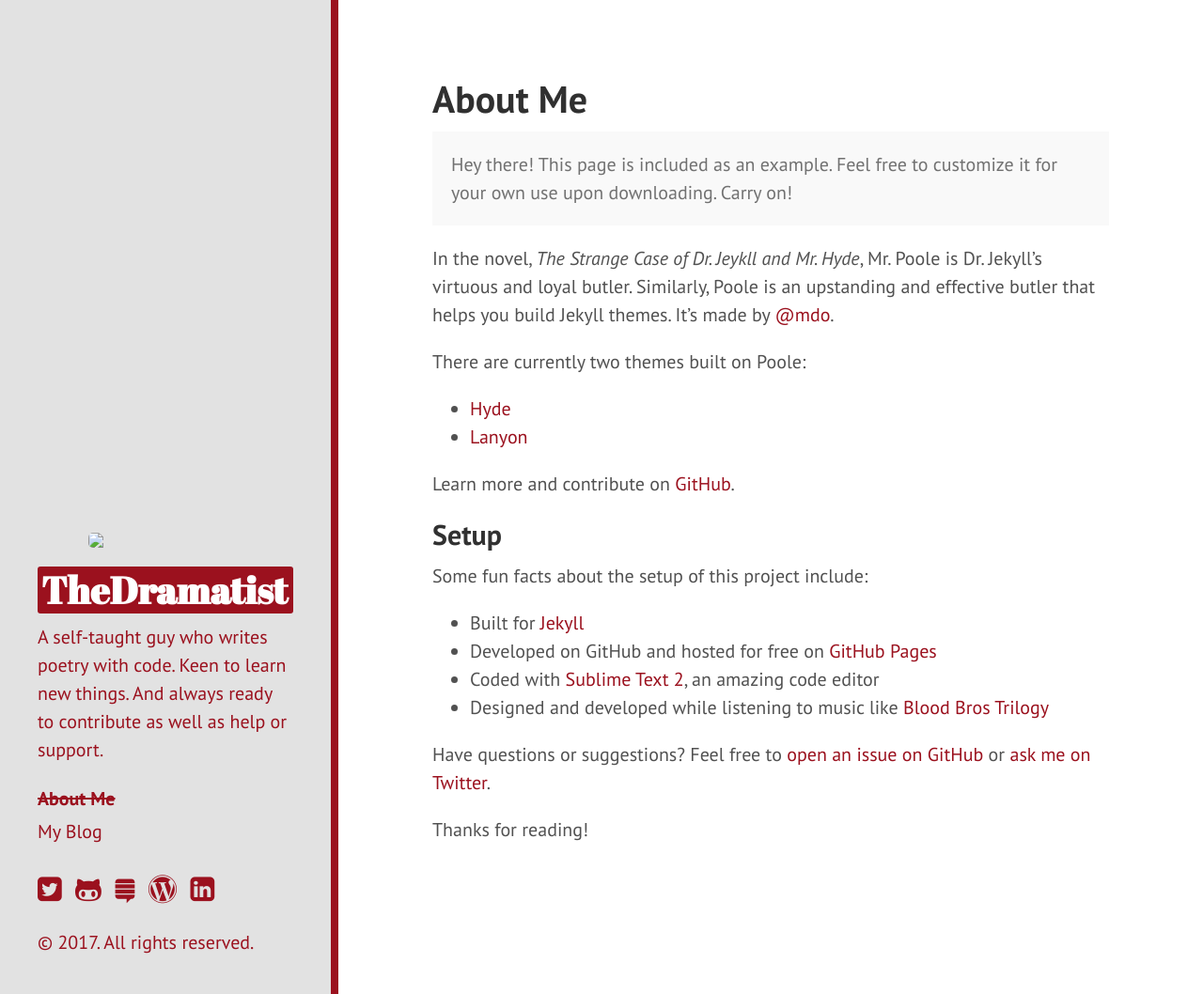
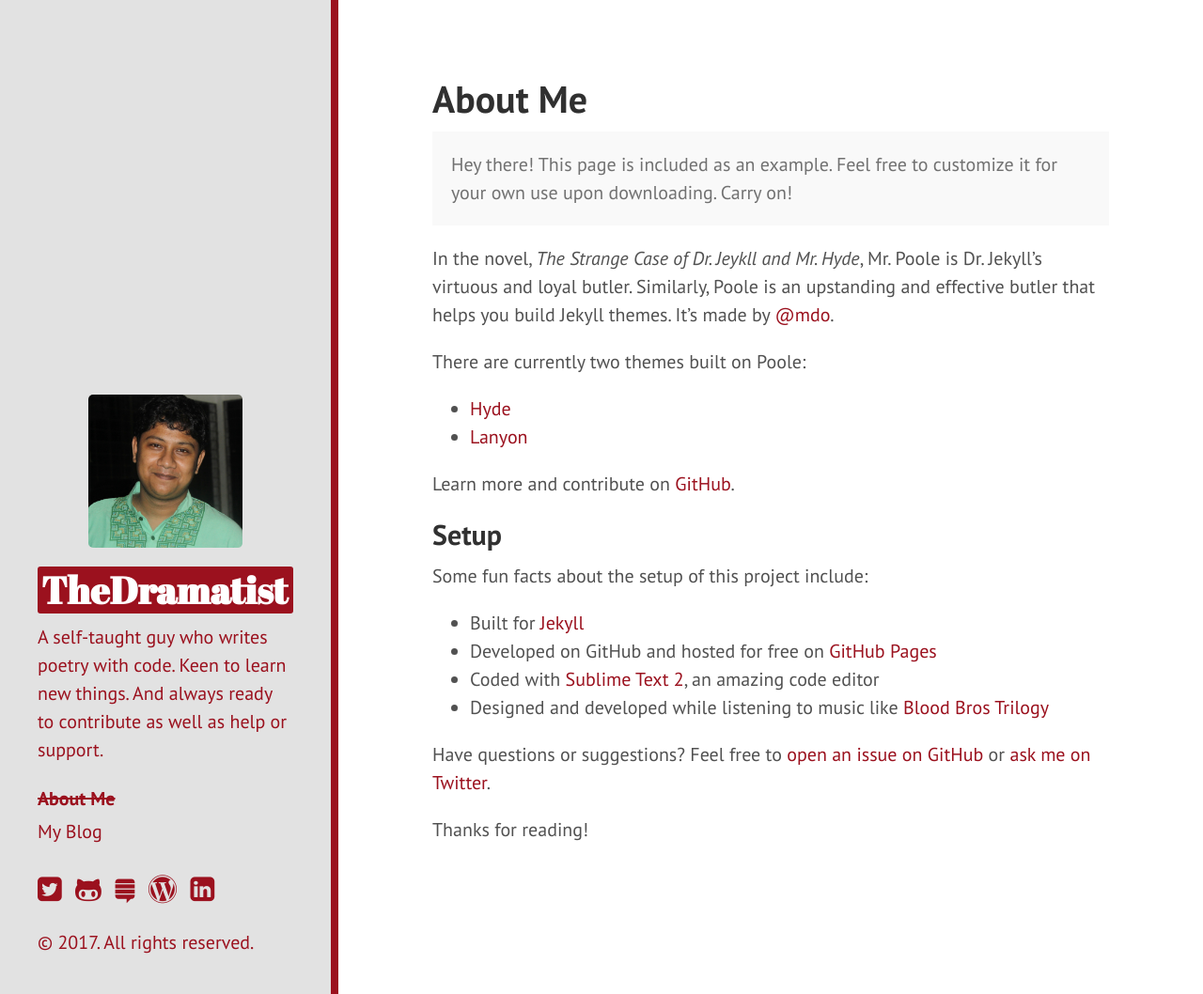
Before and after one commit to khanrn/codemascot.github.io, a Jekyll site: the page built from index.html, in a window 1280 px wide and 1058 px high. Shown: the whole window at 94% size. Built offline with Jekyll 4.4.1, drawn with Linux system fonts in a browser that asks for light colours; Markdown is read by kramdown in place of the engine named in the settings.

Commit message:
Sidebar Image Updated

```diff
--- a/_includes/sidebar.html
+++ b/_includes/sidebar.html
@@ -1,6 +1,6 @@
 <div class="sidebar">
   <div class="container sidebar-sticky">
-    <div class="khan-img"><img src="{{ site.baseurl }}/img/khan.jpg"></div>
+    <div class="khan-img"><img src="{{ site.baseurl }}public/img/khan.jpg"></div>
     <div class="sidebar-about">
       <h1>
         <a href="{{ site.baseurl }}">
--- /dev/null
+++ b/_includes/tags
@@ -0,0 +1 @@
+!_TAG_FILE_SORTED	2	/0=unsorted, 1=sorted, 2=foldcase/
```
